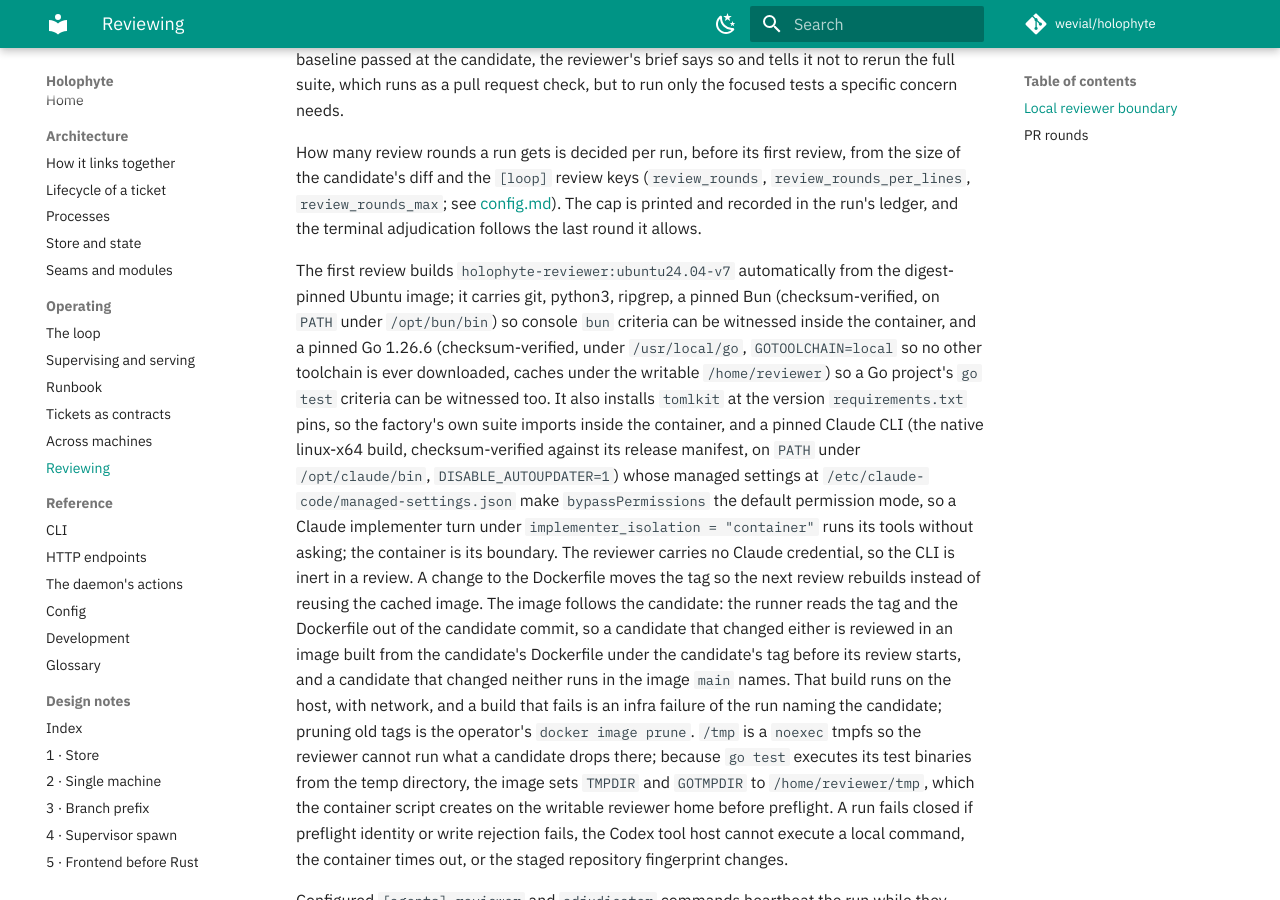
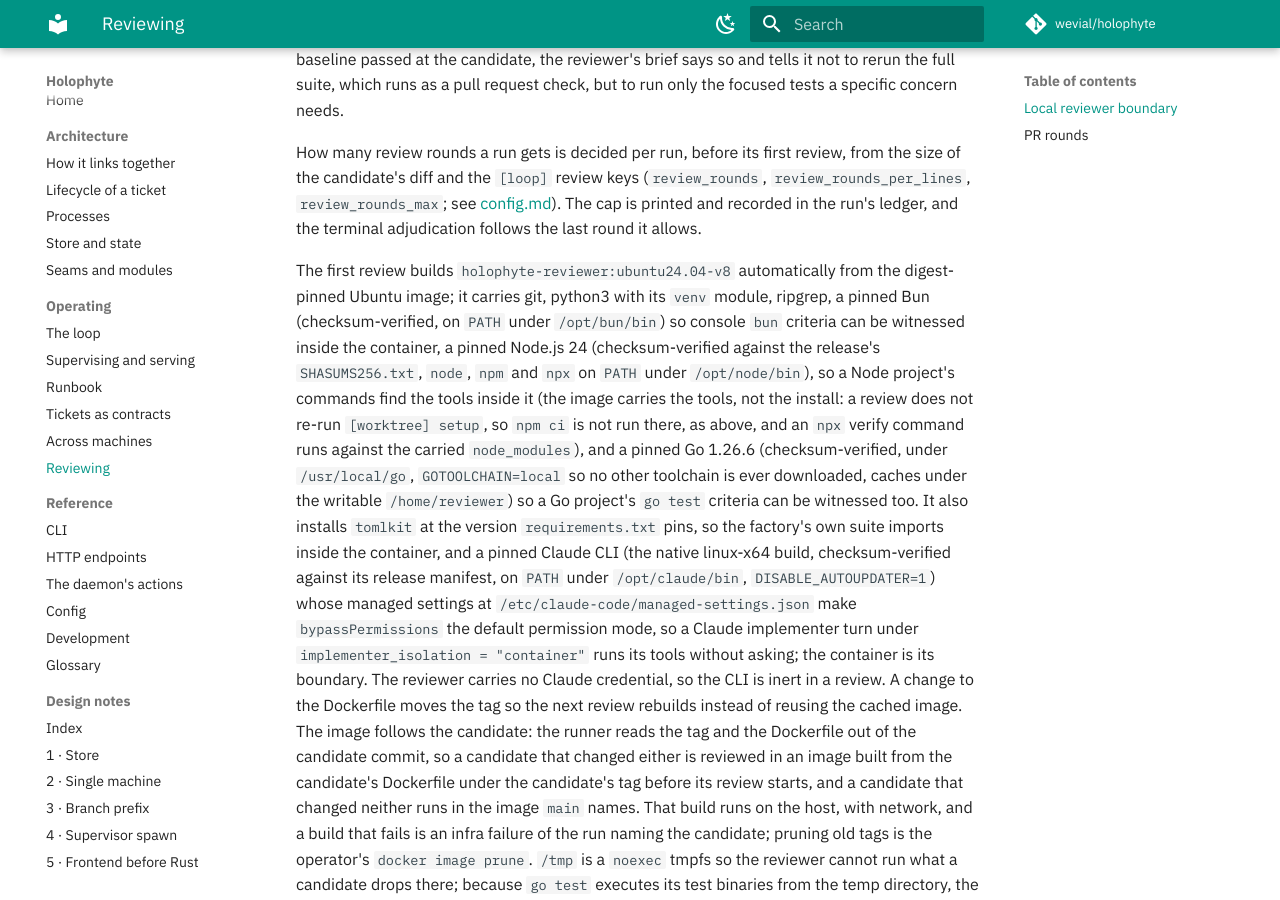
Before and after one commit to wevial/holophyte, an MkDocs documentation site: the page built from docs/reviewing.md, in a window 1280 px wide and 900 px high, scrolled down 1014 px. Built offline with MkDocs 1.6.1 and Material for MkDocs 9.7.7, drawn with Linux system fonts in a browser that asks for light colours; comment, search, counter and statistics services are not loaded.

Commit message:
feat(image): carry a pinned Node.js 24 with npm and python3's venv module (HOLO-27) (#326)
The container image now carries a pinned Node.js 24.18.0, checksum-verified at build time, with `node`, `npm` and `npx` on `PATH`. Its python3 can also create virtual environments. The image tag moves to `holophyte-reviewer:ubuntu24.04-v8`, so the next review rebuilds the image with these tools.

```diff
--- a/docs/reviewing.md
+++ b/docs/reviewing.md
@@ -53,10 +53,16 @@ review, from the size of the candidate's diff and the `[loop]` review keys
 [config.md](config.md)). The cap is printed and recorded in the run's ledger,
 and the terminal adjudication follows the last round it allows.
 
-The first review builds `holophyte-reviewer:ubuntu24.04-v7` automatically from
-the digest-pinned Ubuntu image; it carries git, python3, ripgrep, a pinned
-Bun (checksum-verified, on `PATH` under `/opt/bun/bin`) so console `bun`
-criteria can be witnessed inside the container, and a pinned Go 1.26.6
+The first review builds `holophyte-reviewer:ubuntu24.04-v8` automatically from
+the digest-pinned Ubuntu image; it carries git, python3 with its `venv`
+module, ripgrep, a pinned Bun (checksum-verified, on `PATH` under
+`/opt/bun/bin`) so console `bun` criteria can be witnessed inside the
+container, a pinned Node.js 24 (checksum-verified against the release's
+`SHASUMS256.txt`, `node`, `npm` and `npx` on `PATH` under `/opt/node/bin`),
+so a Node project's commands find the tools inside it (the image carries
+the tools, not the install: a review does not re-run `[worktree] setup`, so
+`npm ci` is not run there, as above, and an `npx` verify command runs
+against the carried `node_modules`), and a pinned Go 1.26.6
 (checksum-verified, under `/usr/local/go`, `GOTOOLCHAIN=local` so no other
 toolchain is ever downloaded, caches under the writable `/home/reviewer`) so a
 Go project's `go test` criteria can be witnessed too. It also installs
--- a/review_runner.py
+++ b/review_runner.py
@@ -18,7 +18,7 @@ from pathlib import Path
 from typing import Sequence
 
 ROOT = Path(__file__).resolve().parent
-IMAGE = "holophyte-reviewer:ubuntu24.04-v7"
+IMAGE = "holophyte-reviewer:ubuntu24.04-v8"
 # The Codex route the container runs, and the profile a round records for
 # it. The pair is the default an absent `[agents] review_model` /
 # `review_effort` leaves in place; `holophyte.config` reads the keys and hands
```
Also changed, not shown: 3 other files.
